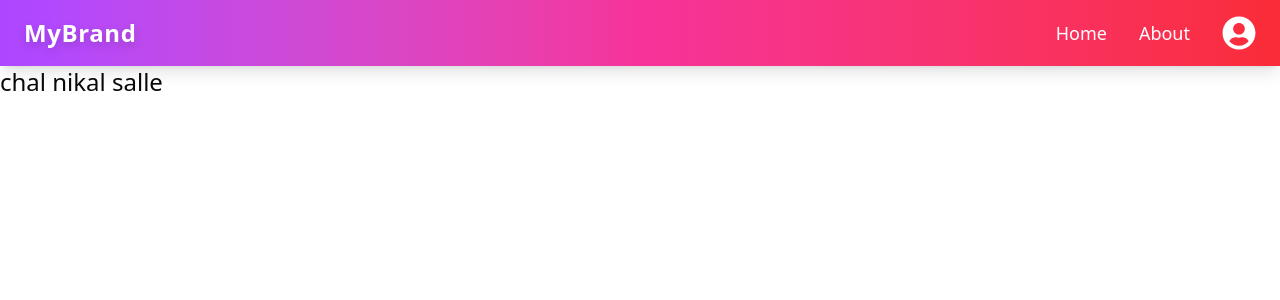
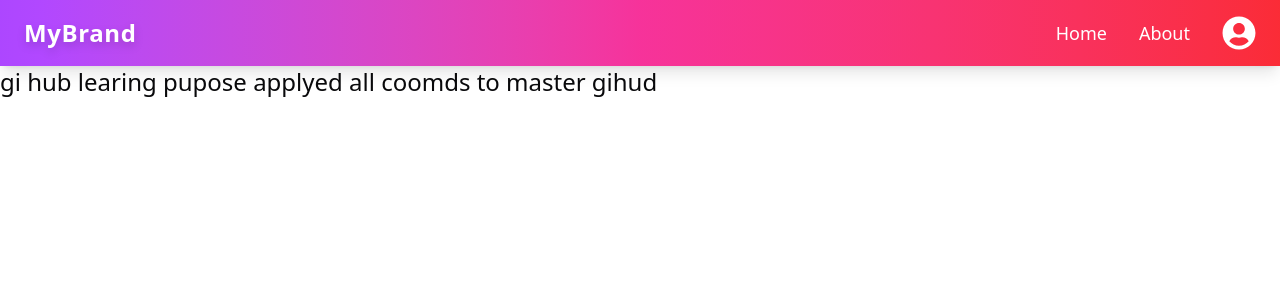
Before and after one commit to amolpatil1955/demo, a Next.js app: page / in a window 1280 px wide. Shown: the top 300 px of the page. Built offline with nearby package versions, Linux system fonts and the light colour scheme.

Commit message:
changes add in new branch amol

```diff
--- a/components/Home.jsx
+++ b/components/Home.jsx
@@ -3,7 +3,8 @@ import React from 'react'
 const home = () => {
   return (
     <div>
-chal nikal salle    </div>
+                                       gi hub learing pupose applyed all coomds to master gihud
+   </div>
   )
 }
 
```
